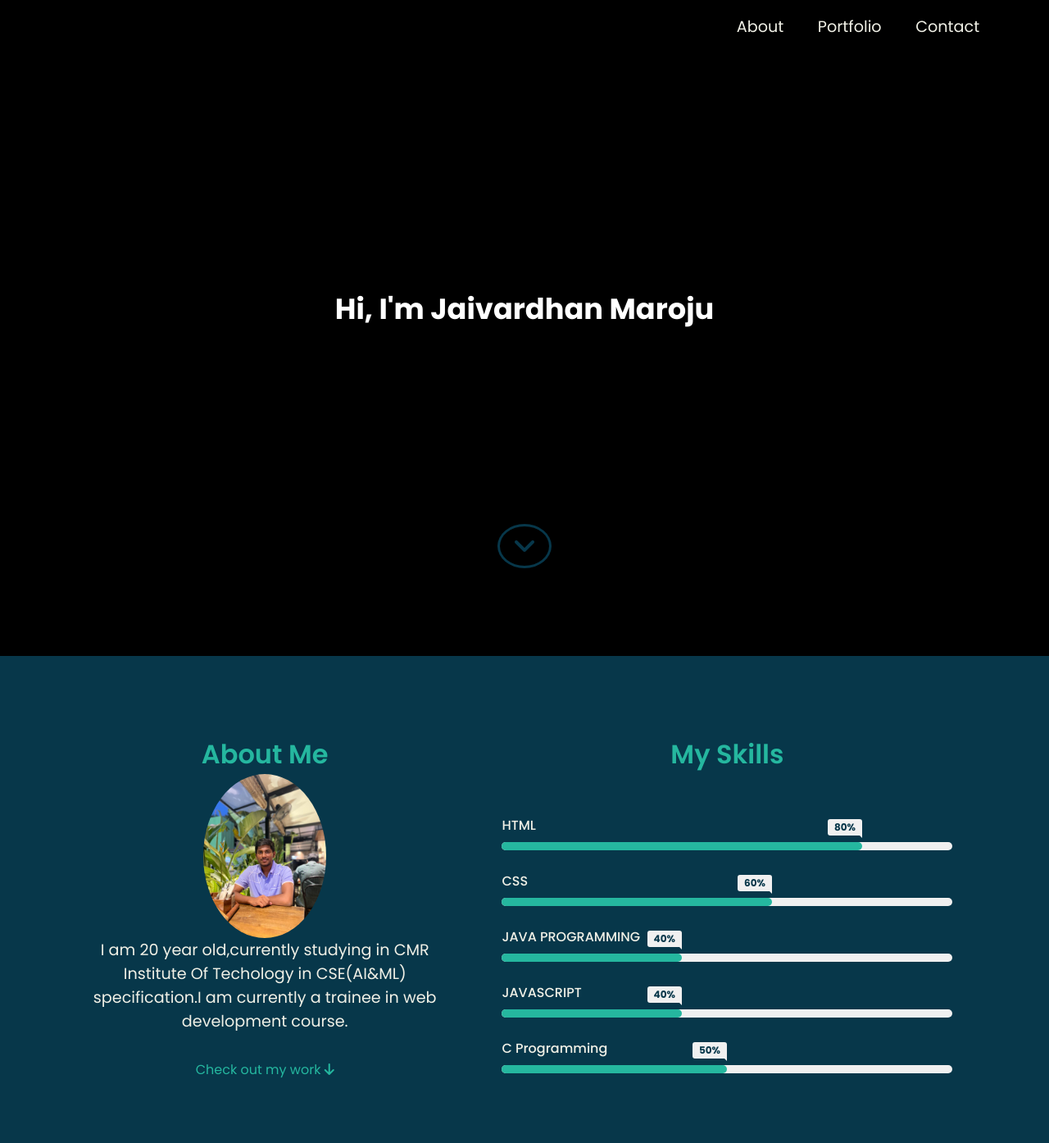
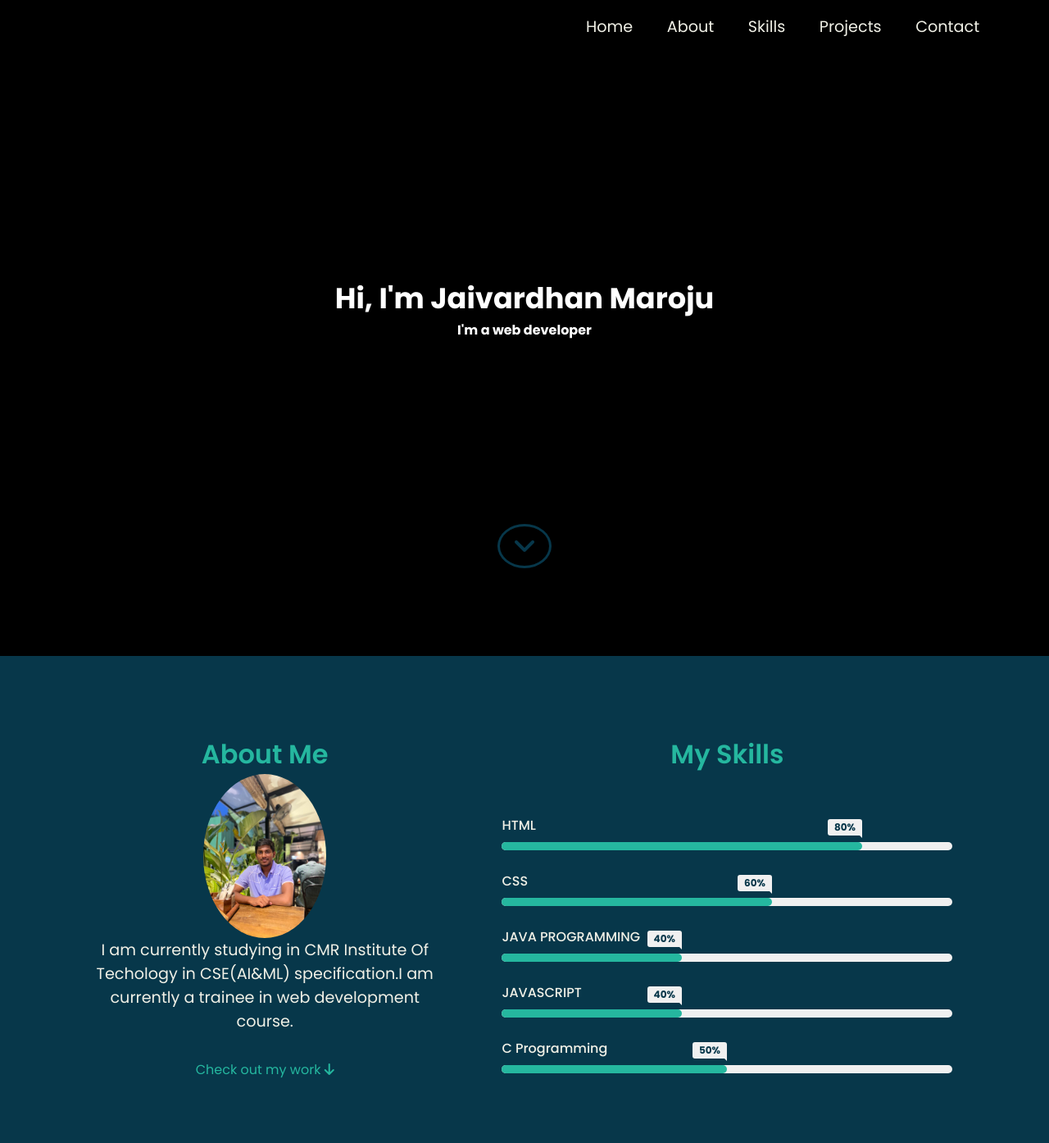
Before and after one commit to Jaivardhan0707/Portfolio, a plain HTML site: page index.html in a window 1280 px wide. Shown: the top 1394 px of the page at 82% size. Drawn offline with nearby package versions, Linux system fonts and the light colour scheme; a web font is replaced by a local one.

Commit message:
Update index.html

```diff
--- a/index.html
+++ b/index.html
@@ -20,16 +20,18 @@
           <h1 class="navbar-brand">Jaivardhan Maroju</h1>
         </div>
         <ul class="menu-items">
+          <li><a href="#home">Home</a></li>
           <li><a href="#about">About</a></li>
-          <li><a href="#my-works">Portfolio</a></li>
+          <li><a href="#skills">Skills</a></li>
+          <li><a href="#my-works">Projects</a></li>
           <li><a href="#contact-me">Contact</a></li>
         </ul>
       </div>
     </nav>
-    <div class="home-content" id="home-page">
+    <div class="home-content" id="home">
       <div class="name">
         <h1>Hi, I'm Jaivardhan Maroju</h1>
-
+        <h4>I'm a web developer</h4>
       </div>
 
       <div class="angle-down-icon">
@@ -46,7 +48,7 @@
           </div>
           <img src="Me.jpg" alt="image" />
           <p>
-            I am 20 year old,currently studying in CMR Institute Of Techology in CSE(AI&ML) specification.I am currently a trainee in web development course.
+            I am currently studying in CMR Institute Of Techology in CSE(AI&ML) specification.I am currently a trainee in web development course.
           </p>
           <div class="work-arrow">
             <p>
@@ -54,7 +56,8 @@
             </p>
           </div>
         </div>
-        <div class="skills">
+
+        <div class="skills" id="skills">
           <div class="right-content">
             <div>
               <h1 class="skills-heading">My Skills</h1>
```
